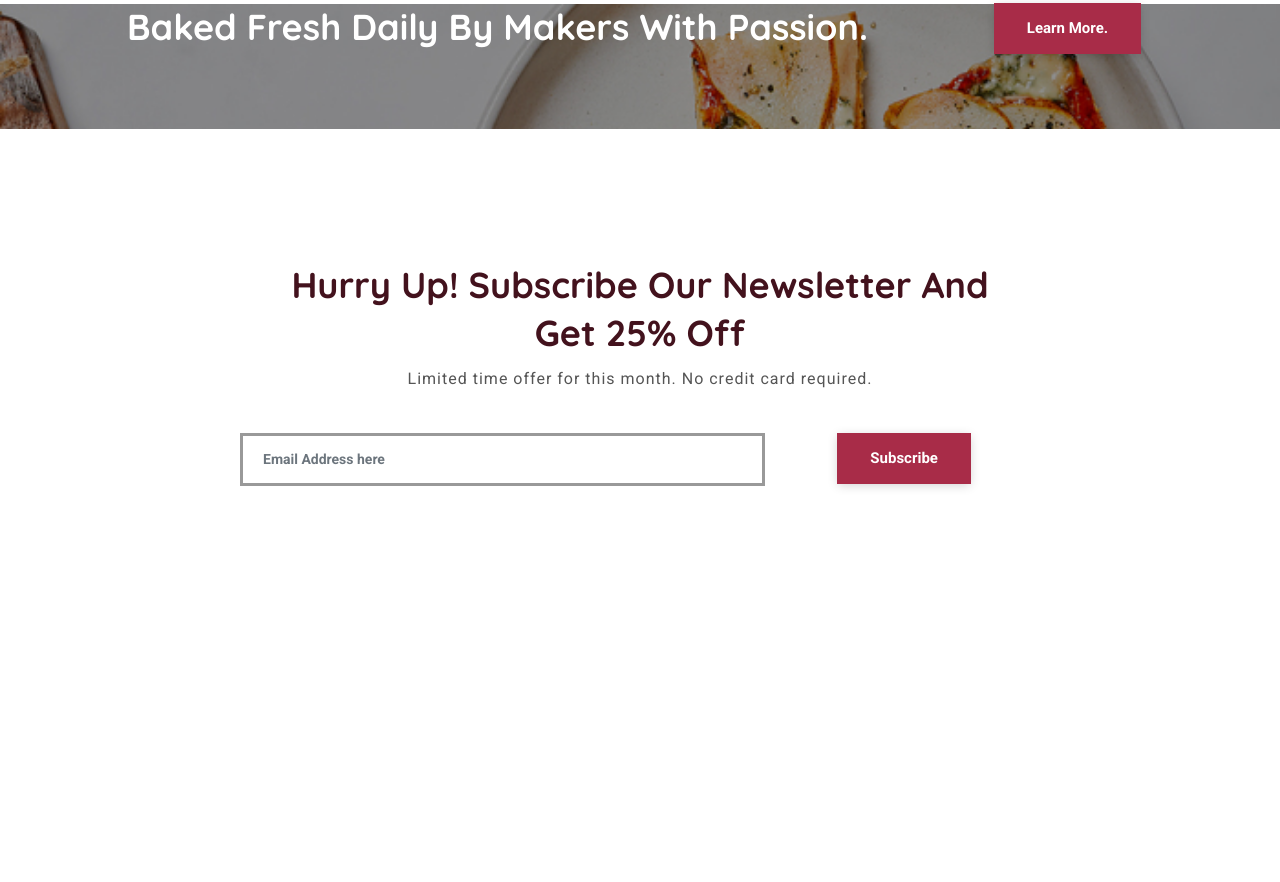
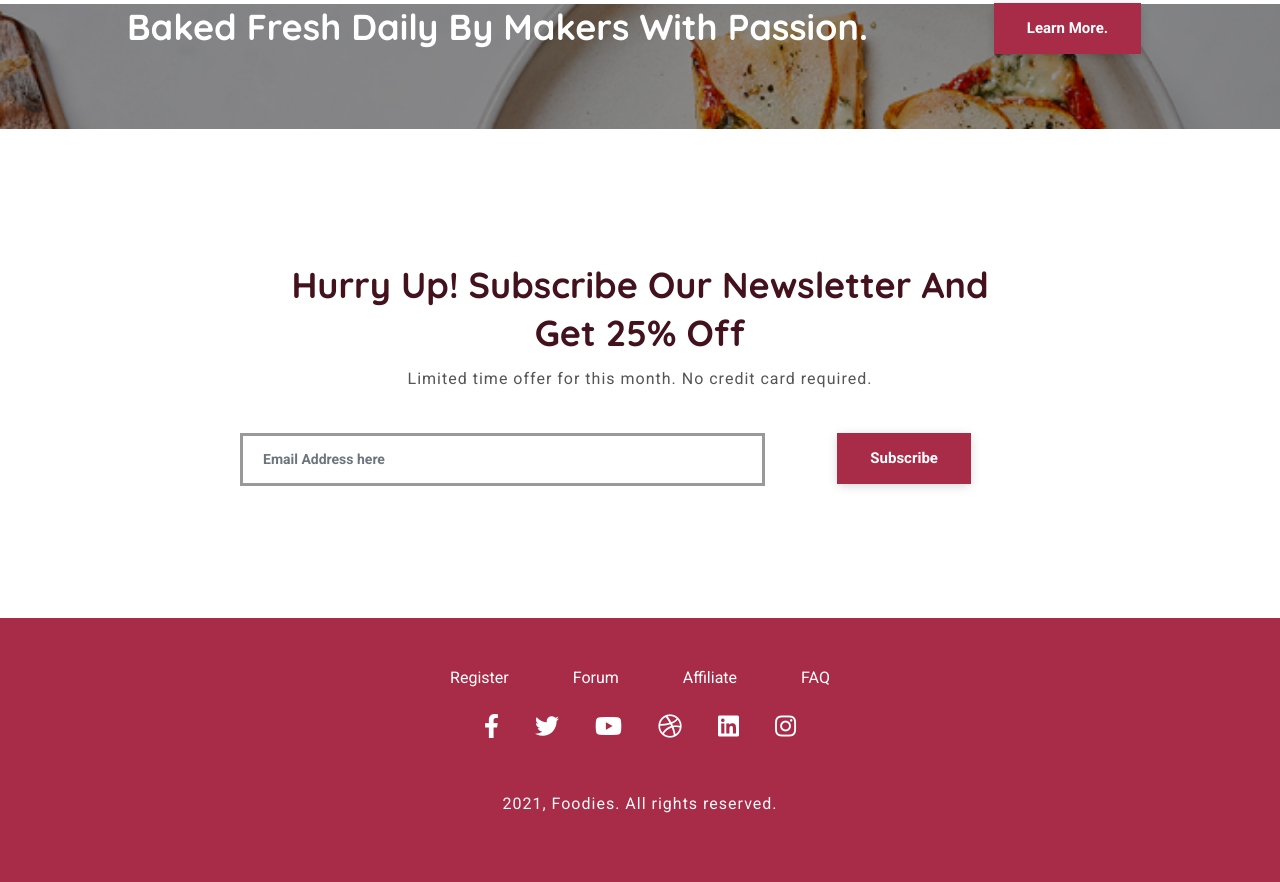
Before and after one commit to CodeXMalinga/Retaurant-Website-Bootstrap-5, a plain HTML site: page index.html in a window 1280 px wide. Shown: the part 5303-6185 px from the top of the page. Before the commit the page ends 5921 px from the top, so only its background shows below. Drawn offline with nearby package versions, Linux system fonts and the light colour scheme.

Commit message:
Final Version

```diff
--- a/index.html
+++ b/index.html
@@ -378,6 +378,36 @@
 
     <!-- Section 9 Footer -->
 
+    <section id="footer">
+      <div class="footer py-5">
+        <div class="container">
+          <div class="row">
+            <div class="col-md-12 text-center">
+              <a href="#" class="footer-link">Register</a>
+              <a href="#" class="footer-link">Forum</a>
+              <a href="#" class="footer-link">Affiliate</a>
+              <a href="#" class="footer-link">FAQ</a>
+              <div class="footer-social pt-4 text-center">
+                <a href="#"><i class="fab fa-facebook-f"></i></a>
+                <a href="#"><i class="fab fa-twitter"></i></a>
+                <a href="#"><i class="fab fa-youtube"></i></a>
+                <a href="#"><i class="fab fa-dribbble"></i></a>
+                <a href="#"><i class="fab fa-linkedin"></i></a>
+                <a href="#"><i class="fab fa-instagram"></i></a>
+              </div>
+            </div>
+            <div class="col-sm-12">
+              <div class="footer-copy">
+                <div class="copy-right text-center pt-5">
+                  <p class="text-light">2021, Foodies. All rights reserved.</p>
+                </div>
+              </div>
+            </div>
+          </div>
+        </div>
+      </div>
+    </section>
+
     <!-- JS Libraries -->
     <script src="https://cdn.jsdelivr.net/npm/@popperjs/core@2.9.2/dist/umd/popper.min.js"></script>
     <script src="https://cdn.jsdelivr.net/npm/bootstrap@5.0.1/dist/js/bootstrap.min.js"></script>
--- a/responsive-style.css
+++ b/responsive-style.css
@@ -62,6 +62,11 @@
     margin-top: 1rem;
     margin-left: 0;
   }
+
+  .footer .footer-link,
+  .footer a i {
+    padding: 0 0.7rem;
+  }
 }
 
 @media (max-width: 330px) {
--- a/style.css
+++ b/style.css
@@ -445,7 +445,25 @@ FAQ section Design
 footer section Design
 ==========================================
 */
+.footer {
+  background: var(--primary-color);
+}
 
+.footer .footer-link {
+  font-size: 1rem;
+  color: var(--white-color);
+  padding: 0 1.875rem;
+}
+
+.footer .footer-link:hover {
+  color: var(--white-color) !important;
+}
+
+.footer a i {
+  color: var(--white-color);
+  font-size: 1.5rem;
+  padding: 0 1rem;
+}
 /* <!--===============
 Responsive Design===
 ==============--> */
```
